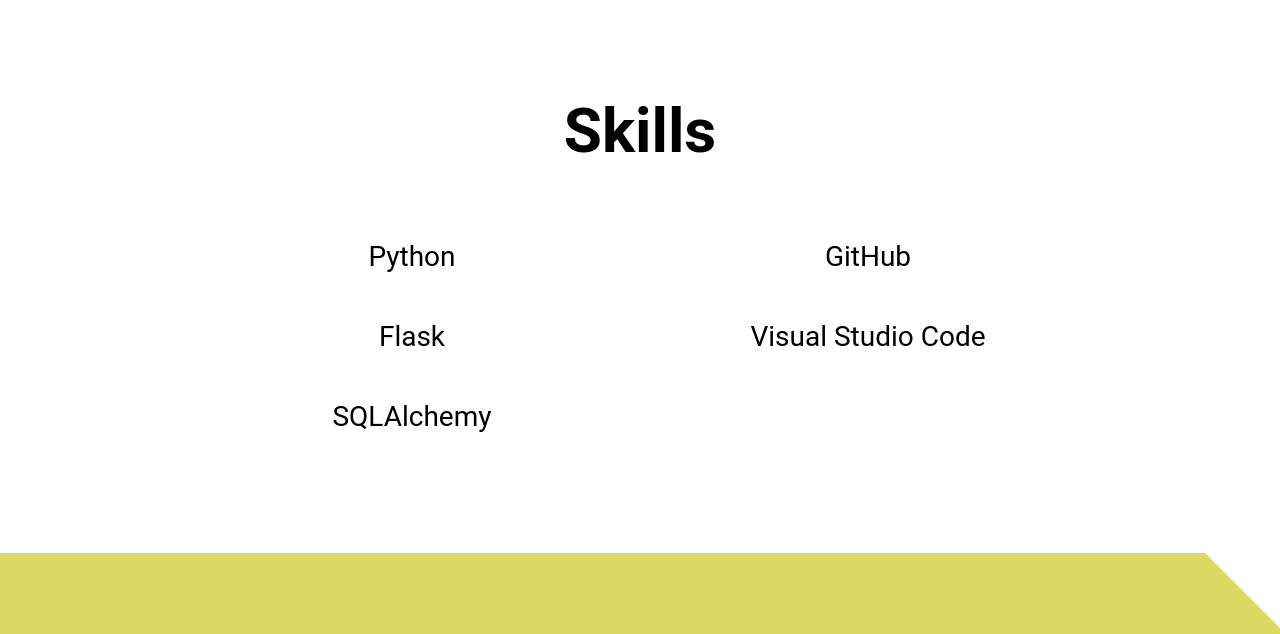
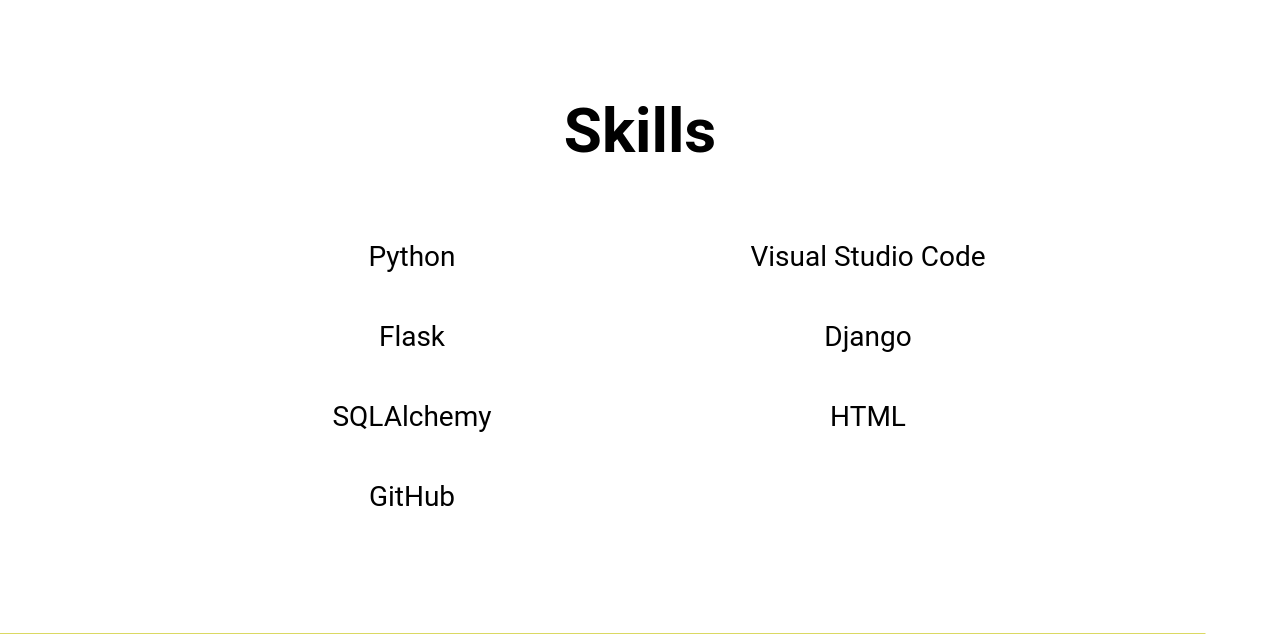
Before and after one commit to MannyRoth/portfolio_website, a Flask app: page / in a window 1280 px wide. Shown: the part 1424-2058 px from the top of the page. Run offline with Flask 2, Linux system fonts and the light colour scheme; data that the repository does not hold is empty.

Commit message:
update skillls

```diff
--- a/templates/index.html
+++ b/templates/index.html
@@ -24,6 +24,8 @@
                 <li>SQLAlchemy</li>
                 <li>GitHub</li>
                 <li>Visual Studio Code</li>
+                <li>Django</li>
+                <li>HTML</li>
             </ul>
         </section>
         <section id="projects">
```
